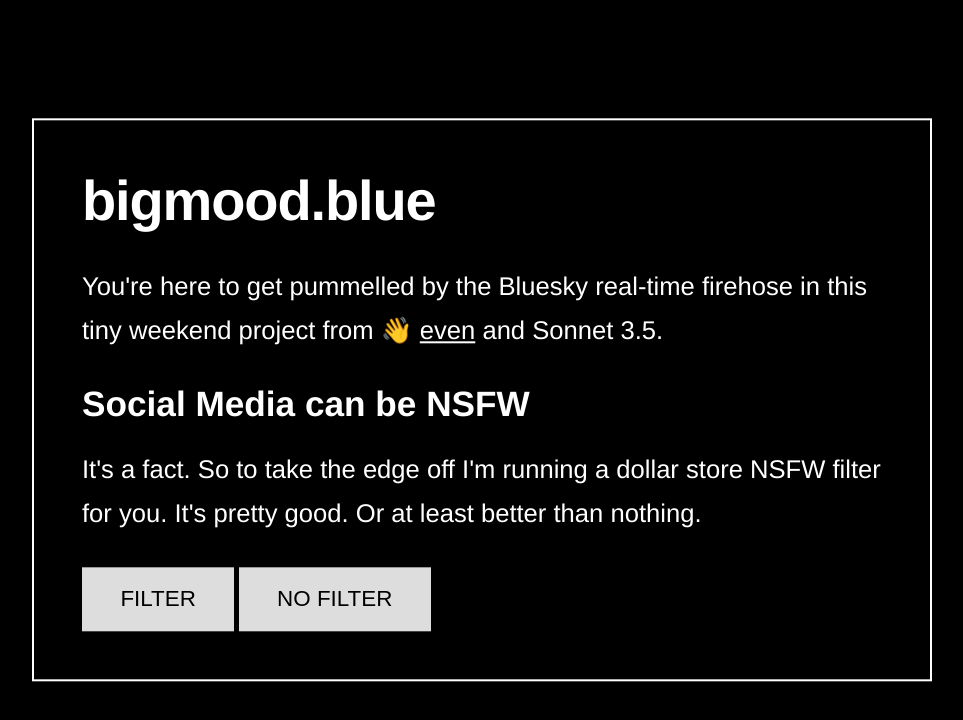
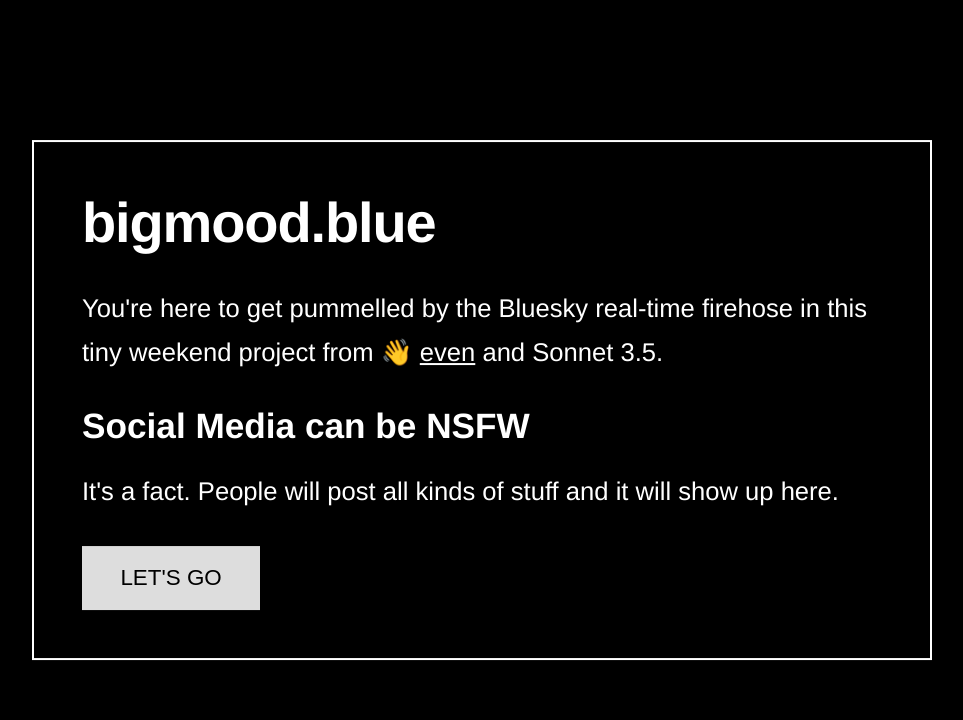
Before and after one commit to evenwestvang/mercer-bluesky, a website built with Parcel: page client/src/index.html in a window 1280 px wide. Both pictures are taken after a click on the button "PLEASE, BRING THE FLASHING". Shown: the whole page, without its empty margins (158-1121 px from the left). Built offline with nearby package versions, Linux system fonts and the light colour scheme.

Commit message:
remove illusion of a nsfw filter

```diff
--- a/client/src/index.html
+++ b/client/src/index.html
@@ -82,9 +82,8 @@
         </div>
         <div class="warning-2">
             <h2>Social Media can be NSFW</h2>
-            <p>It's a fact. So to take the edge off I'm running a dollar store NSFW filter for you. It's pretty good. Or at least better than nothing.</p>
-            <button class="sfw">FILTER</button>
-            <button class="nsfw">NO FILTER</button>
+            <p>It's a fact. People will post all kinds of stuff and it will show up here.</p>
+            <button class="nsfw">LET'S GO</button>
         </div>
     </div>
     <div id="feed"></div>
--- a/client/src/index.js
+++ b/client/src/index.js
@@ -49,10 +49,10 @@
     });
 
     // SFW button
-    document.querySelector('.warning-2 button.sfw').addEventListener('click', () => {
-        modal.style.display = 'none';
-        connectWebSocket({ allowNSFW: false });
-    });
+    // document.querySelector('.warning-2 button.sfw').addEventListener('click', () => {
+    //     modal.style.display = 'none';
+    //     connectWebSocket({ allowNSFW: false });
+    // });
 
     // NSFW button
     document.querySelector('.warning-2 button.nsfw').addEventListener('click', () => {
```
